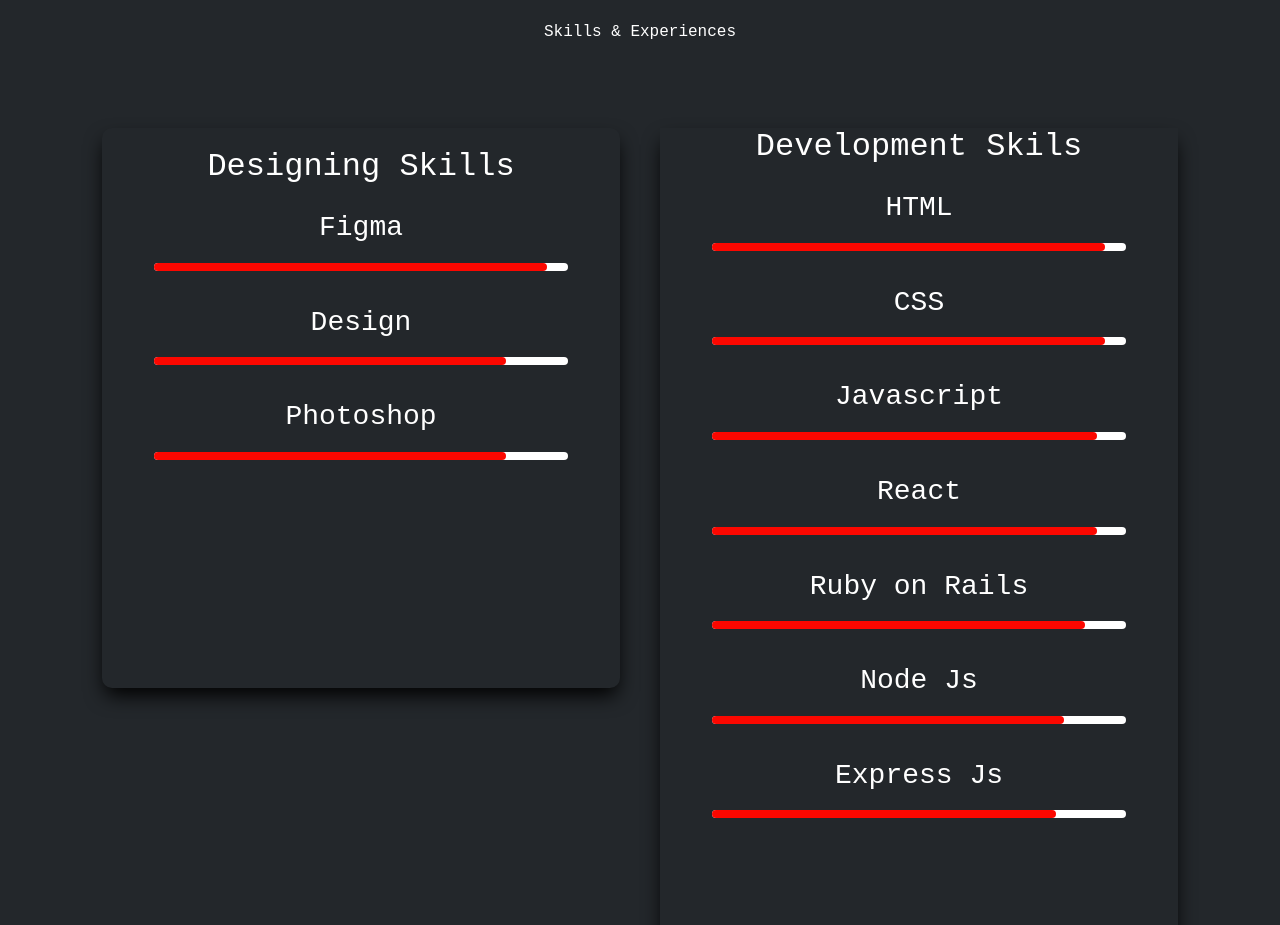
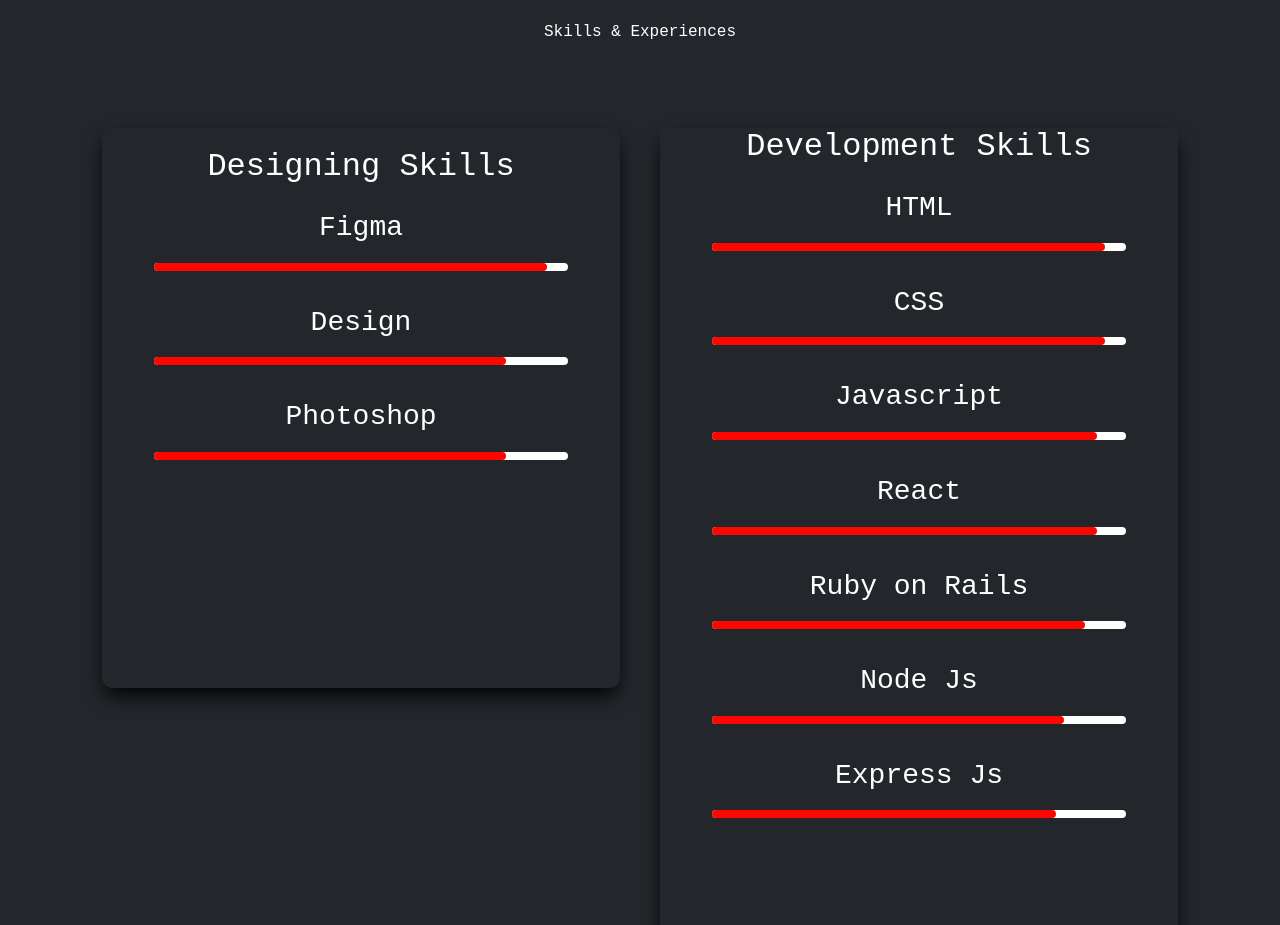
Before and after one commit to mike-mbugua/michael, a React (Create React App) app: page / in a window 1280 px wide. Shown: the part 2280-3205 px from the top of the page. Built offline with nearby package versions, Linux system fonts and the light colour scheme; the HTML template or start-up script is replaced by a standard one; a web font is replaced by a local one.

Commit message:
minor changes

```diff
--- a/src/components/contact/Contact.jsx
+++ b/src/components/contact/Contact.jsx
@@ -82,7 +82,7 @@
             }}
             whileTap={{ scale: 0.9 }}
           >
-            <a href="www.linkedin.com/in/michael-kamiri-mbugua/">
+            <a href="https://linkedin.com/in/michael-kamiri-mbugua/">
               <FontAwesomeIcon
                 icon={faLinkedin}
                 size={20}
--- a/src/components/skills/Skill.jsx
+++ b/src/components/skills/Skill.jsx
@@ -38,7 +38,7 @@
 
         {/*----------- DEVELOPMENT SKILLS ------------------------------------------ */}
         <div className="development__skills">
-          <h2>Development Skils</h2>
+          <h2>Development Skills</h2>
           <div className="skill-box">
             <h3>HTML</h3>
             <div className="skill__bar">
```
